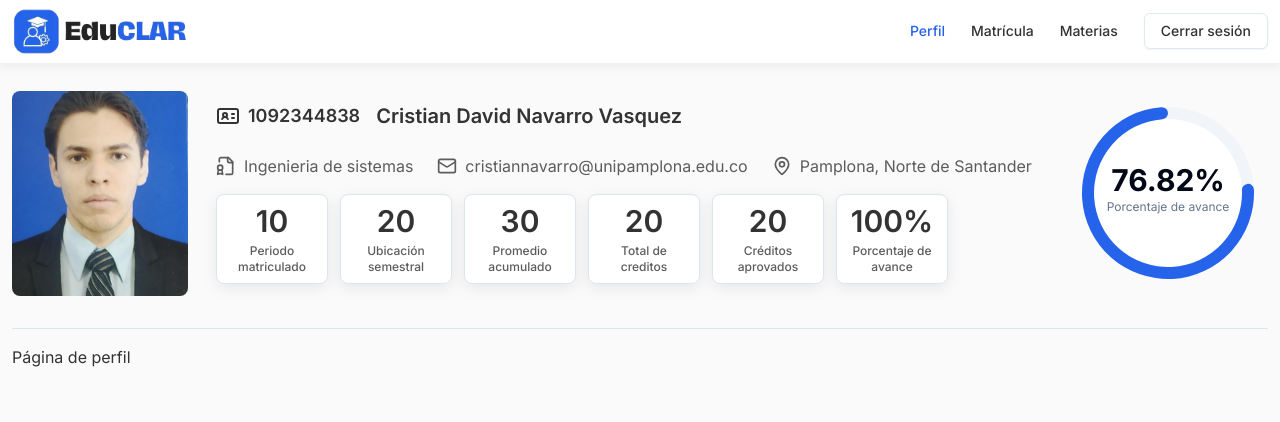
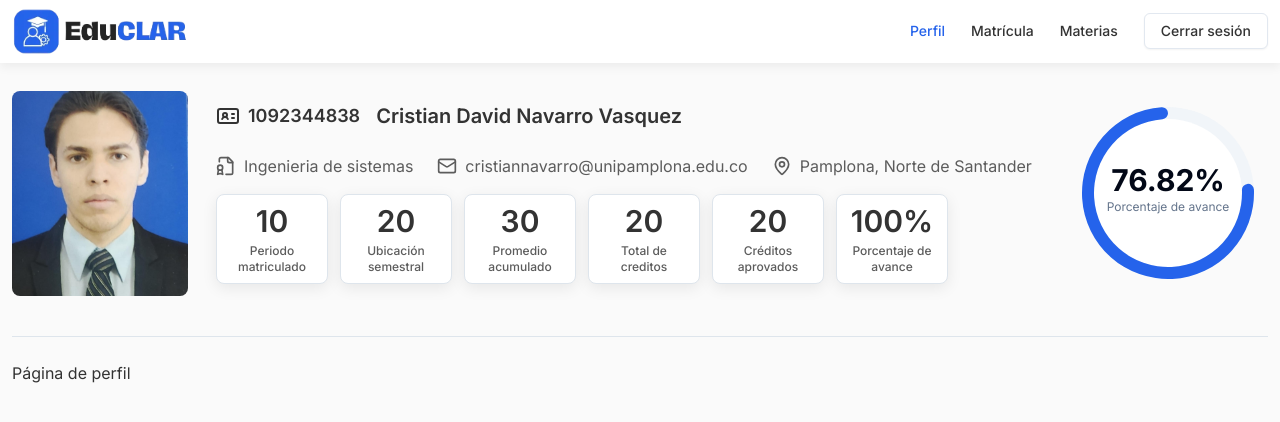
Before and after one commit to RubertG/educlar-frontend, a Next.js app: page / in a window 1280 px wide. Shown: the top 422 px of the page. Built offline with nearby package versions, Linux system fonts and the light colour scheme.

Commit message:
Hr margin fix

```diff
--- a/src/app/(profile-info-layout)/layout.tsx
+++ b/src/app/(profile-info-layout)/layout.tsx
@@ -1,3 +1,4 @@
+import { Hr } from "@/core/components"
 import { ProfileInfo } from "@/profile/components"
 import { PropsWithChildren } from "react"
 
@@ -7,7 +8,7 @@ function ProfileInfoLayout({
   return (
     <>
       <ProfileInfo className="mt-7"/>
-      <hr className="border-t border-bg-300 mt-8 mb-4" />
+      <Hr className="mt-10 mb-6" />
       {children}
     </>
   )
--- a/src/core/components/ui/hr.tsx
+++ b/src/core/components/ui/hr.tsx
@@ -5,7 +5,7 @@ const Hr = ({
   className = ''
 }: PropsWithClassName) => {
   return (
-    <hr className={`border-t border-bg-300 mt-10 mb-6 ${className}`} />
+    <hr className={`border-t border-bg-300 ${className}`} />
   )
 }
 
```
